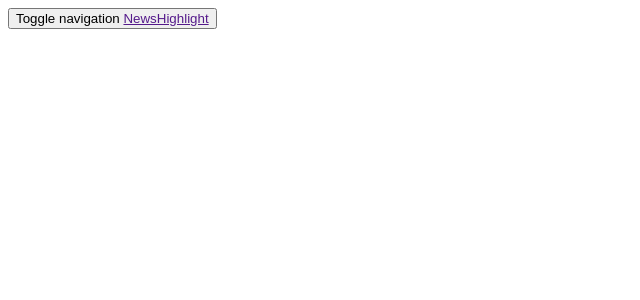
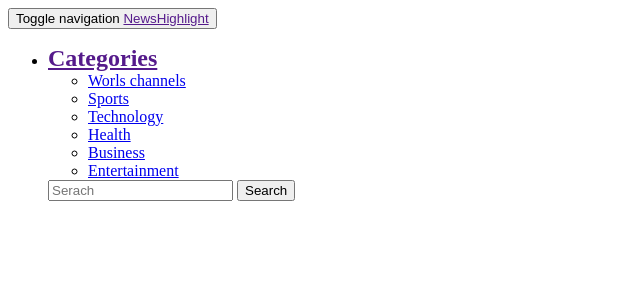
Before and after one commit to kilitasha435/news_highlight, a Python web app: template app/templates/navbar.html in a window 1280 px wide. Shown: the top 300 px of the page, without its empty margins (0-640 px from the left). Run offline with Jinja, Linux system fonts and the light colour scheme; the template is opened without the code that fills it, so the values that code supplies are empty.

Commit message:
added the search button in the navbar

```diff
--- a/app/templates/navbar.html
+++ b/app/templates/navbar.html
@@ -3,13 +3,78 @@
 <div class="container-fluid">
     <nav class="navbar sticky-top navbar-inverse" role="navigation">
         <div class="navbar-header">
-            <button class="navbar-toggle" type ="button" data-toggle="collapse" data-target=".navbar-collapse">
+            <button class="navbar-toggle" type="button" data-toggle="collapse" data-target=".navbar-collapse">
                 <span class="sr-only">Toggle navigation</span>
                 <span class="icon-bar"></span>
                 <span class="icon-bar"></span>
                 <span class="icon-bar"></span>
                 <a href="">NewsHighlight</a>
             </button>
+
+            <ul class="navbar-nav mr-auto">
+                <li class="nav-item dropdown">
+                    <a href="" class="nav-link dropdown-toggle" id="navbarDropdownMenuLink" data-toggle="dropdown"
+                        aria-haspopup="true" aria-expanded="false"
+                        style="font-size: 24px;font-weight: bold;">Categories</a>
+                    <div class="dropdown-menu dropdown-primary" aria-labelledby="navbarDropdownMenuLink">
+                        <div class="main_menu_area">
+                            <ul id="nav">
+                                <li> <a href="#">Worls channels</a>
+                                    <ul>
+                                        {% for item in technology %}
+                                        <li><a href="/source/{{item.id}}&35">{{item.name}}</a></li>
+                                        {% endfor %}
+                                    </ul>
+                                </li>
+                                <li><a href="#">Sports</a>
+                                    <ul>
+                                        {% for item in sports %}
+                                        <li><a href="/source/{{item.id}}&35">{{item.name}}</a></li>
+                                        {% endfor %}
+                                    </ul>
+                                </li>
+                                <li><a href="#">Technology</a>
+                                    <ul>
+                                        {% for item in technology %}
+                                        <li><a href="/source/{{item.id}}$35">{{item.name}}</a></li>
+                                        {% endfor %}
+                                    </ul>
+                                </li>
+                                <li><a href="#">Health</a>
+                                    <ul>
+                                        {% for item in Health %}
+                                        <li><a href="/source/{{item.id}}&35">{{item.name}}</a></li>
+                                        {% endfor %}
+                                    </ul>
+                                </li>
+                                <li><a href="#">Business</a>
+                                    <ul>
+                                        {% for item in business %}
+                                        <li><a href="/source/{{item.id}}&35">{{item.name}}</a></li>
+                                        {%endfor%}
+                                    </ul>
+                                </li>
+                                <li><a href="#">Entertainment</a>
+                                    <ul>
+                                        {% for item in entertainment %}
+                                        <li><a href="/source/{{item.id}}&35">{{item.name}}</a></li>
+                                        {%endfor%}
+                                </li>
+                            </ul>
+
+
+            </ul>
+
         </div>
-    </nav>
 </div>
+<form action="" class="form-inline my-lg-0">
+    <input type="text" class="form-control mr-sm-2" id="" placeholder="Serach">
+    <button class="btn btn-secondary my-2 my-sm-0" type="submit">Search</button>
+</form>
+
+</li>
+
+</ul>
+</div>
+</nav>
+</div>
```
